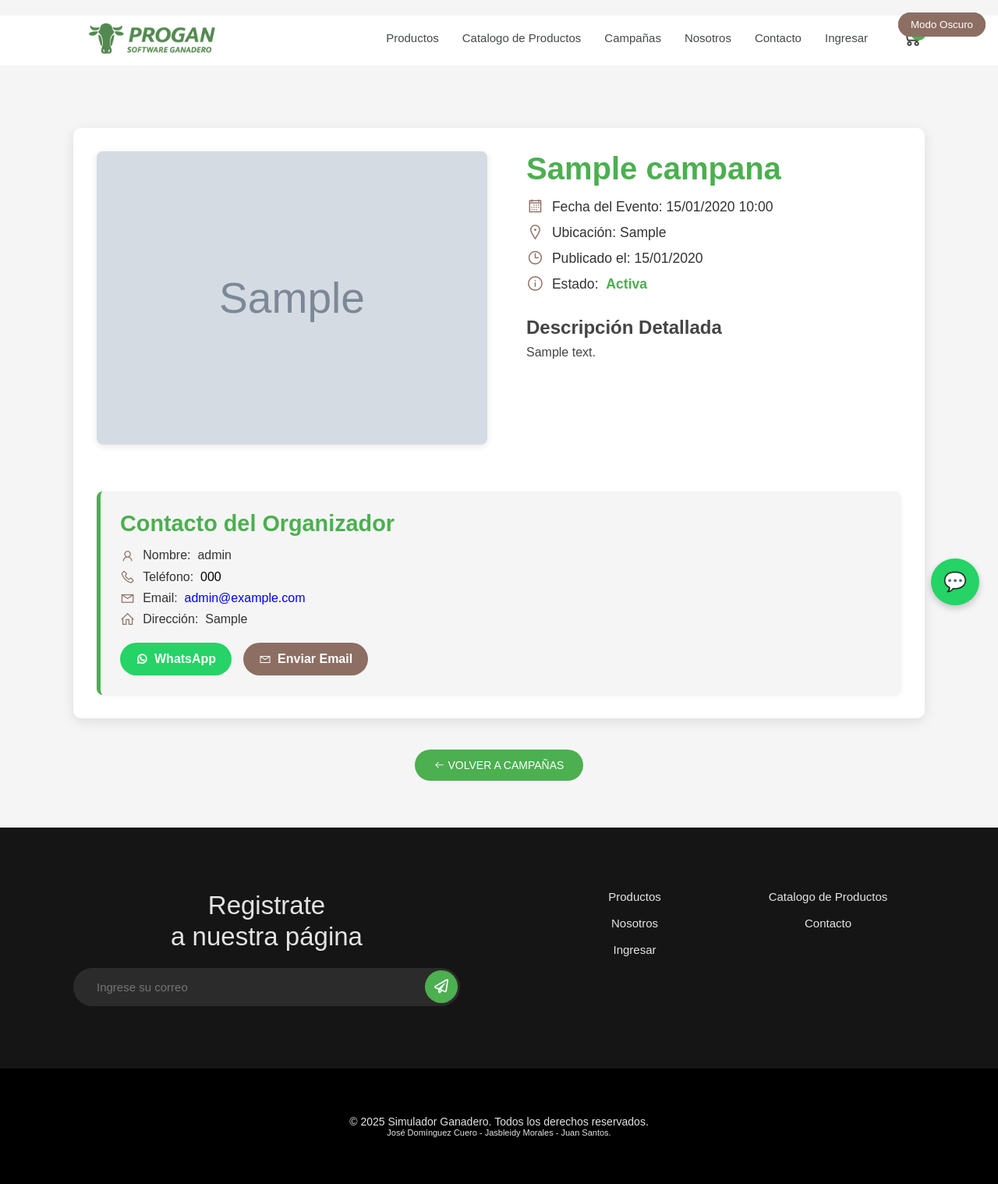
After one commit to JDominguezCuero/softwareGanadero, a PHP site: page /LoginADSO/modules/campanas/controller.php?id=1 in a window 1280 px wide. The commit adds this page. Shown: the whole page at 78% size. Run offline with PHP 8.4, Linux system fonts and the light colour scheme; data comes from the database, SQL or seed files in the repository; tables that the repository leaves empty or names only in its code hold one stand-in row (values such as "Sample post"); grey boxes marked "Sample" are stand-in pictures; some libraries are stand-ins or nearby versions.

Commit message:
Implementación Campañas

```diff
--- /dev/null
+++ b/modules/campanas/controller.php
@@ -0,0 +1,54 @@
+<?php
+// public/campanas_controller.php
+
+ini_set('display_errors', 1);
+ini_set('display_startup_errors', 1);
+error_reporting(E_ALL);
+
+session_start();
+
+require_once(__DIR__ . '/model.php');
+require_once __DIR__ . '/../../config/config.php';
+require_once __DIR__ . '/includes/render_campana_items_function.php'; // Lo crearemos en el siguiente paso
+// Opcional: Si vas a reutilizar renderProductItems, podrías crear un renderCampanaItems
+
+global $conexion;
+
+if (!isset($conexion) || !$conexion instanceof PDO) {
+    error_log("Error: La conexión a la base de datos no está disponible en campanas_controller.php. Verifique config.php.");
+    die("Lo sentimos, hay un problema técnico al cargar las campañas. Por favor, intente más tarde.");
+}
+
+$campanas_listado = [];
+$campana_detalle = null;
+
+try {
+    // Lógica para mostrar una campaña individual (si se pasa un ID)
+    if (isset($_GET['id']) && is_numeric($_GET['id'])) {
+        $id_campana = (int)$_GET['id'];
+        $campana_detalle = obtenerCampanaPorId($conexion, $id_campana);
+
+        if ($campana_detalle) {
+            // Incluir la vista de detalle de campaña
+            include __DIR__ . '/views/campana_detalle.php';
+        } else {
+            // Campaña no encontrada
+            header("HTTP/1.0 404 Not Found");
+            echo "<h1>404 Campaña no encontrada</h1><p>La campaña que buscas no existe o ha sido eliminada.</p>";
+        }
+    } else {
+        // Lógica para listar todas las campañas
+        $campanas_listado = obtenerCampanasActivas($conexion, 0, 'fecha_evento ASC'); // Obtener todas las campañas activas, ordenadas por fecha
+
+        // Incluir la vista de listado de campañas
+        include __DIR__ . '/views/campanas_lista.php';
+    }
+
+} catch (Exception $e) {
+    error_log("Error en campanas_controller.php: " . $e->getMessage());
+    // Puedes redirigir a una página de error o mostrar un mensaje amigable
+    echo "Lo sentimos, hubo un problema al cargar las campañas.";
+}
+
+$conexion = null; // Cierra la conexión a la base de datos
+?>
--- /dev/null
+++ b/modules/campanas/includes/render_campana_items_function.php
@@ -0,0 +1,45 @@
+<?php
+require_once(__DIR__ . '../../../../config/config.php');
+
+/**
+ * Renderiza una lista de campañas en el formato HTML de 'campana-item'.
+ *
+ * @param array $campanas Array de campañas, cada una con sus datos.
+ * @return void
+ */
+function renderCampanaItems(array $campanas): void {
+    if (empty($campanas)) {
+        echo '<p class="no-results">No hay campañas disponibles en este momento.</p>';
+        return;
+    }
+
+    // Usaremos un 'campaigns-grid' para el estilo de cuadrícula
+    echo '<div class="campaigns-grid">';
+    foreach ($campanas as $campana) {
+        $id_campana = htmlspecialchars($campana['id_campana'] ?? '');
+        $titulo = htmlspecialchars($campana['titulo'] ?? 'Campaña sin título');
+        $descripcion_corta = htmlspecialchars(mb_strimwidth($campana['descripcion'] ?? '', 0, 150, '...'));
+        $ubicacion = htmlspecialchars($campana['ubicacion'] ?? 'Ubicación Desconocida');
+        $fecha_evento = new DateTime($campana['fecha_evento'] ?? 'now');
+        $imagen_url = htmlspecialchars($campana['imagen_url'] ?? '../../../public/assets/images/placeholder_campana.png');
+        $nombre_organizador = htmlspecialchars($campana['nombre_usuario'] ?? 'Organizador Desconocido');
+
+        ?>
+        <div class="campana-item" data-campana-id="<?= $id_campana ?>">
+            <div class="c-portada">
+                <img src="<?= $imagen_url ?>" alt="<?= $titulo ?>">
+            </div>
+            <div class="c-info">
+                <h3><?= $titulo ?></h3>
+                <p class="descripcion"><?= $descripcion_corta ?></p>
+                <p class="ubicacion"><i class="las la-map-marker"></i> <?= $ubicacion ?></p>
+                <p class="fecha"><i class="las la-calendar"></i> <?= $fecha_evento->format('d/m/Y H:i') ?></p>
+                <p class="organizador">Organizado por:&nbsp;&nbsp;<strong><?= $nombre_organizador ?></strong></p>
+                <a href="<?= BASE_URL ?>/modules/campanas/controller.php?id=<?= $id_campana ?>" class="hm-btn btn-primary uppercase">Ver Detalles</a>
+            </div>
+        </div>
+        <?php
+    }
+    echo '</div>'; // Cierre del contenedor de la cuadrícula
+}
+?>
--- /dev/null
+++ b/modules/campanas/model.php
@@ -0,0 +1,126 @@
+<?php
+// modules/campanas/model.php
+
+/**
+ * Obtiene todas las campañas activas.
+ *
+ * @param PDO $conexion Objeto de conexión a la base de datos.
+ * @param int $limit Límite de campañas a devolver (opcional).
+ * @param string $order_by Campo por el que ordenar (opcional).
+ * @return array Lista de campañas.
+ */
+function obtenerCampanasActivas(PDO $conexion, int $limit = 0, string $order_by = 'fecha_publicacion DESC'): array {
+    $query = "
+        SELECT
+            c.id_campana,
+            c.titulo,
+            c.descripcion,
+            c.fecha_evento,
+            c.ubicacion,
+            c.imagen_url,
+            c.fecha_publicacion,
+            c.estado,
+            u.nombre_usuario,
+            u.correo_usuario,
+            u.telefono_usuario,
+            u.direccion_usuario -- Asegúrate de que este campo exista en tu tabla usuarios
+        FROM
+            campanas c
+        JOIN
+            usuarios u ON c.id_usuario = u.id_usuario
+        WHERE
+            c.estado = 'activa'
+        ORDER BY
+            " . $order_by; // Se asume que order_by es seguro
+    if ($limit > 0) {
+        $query .= " LIMIT :limit";
+    }
+
+    try {
+        $stmt = $conexion->prepare($query);
+        if ($limit > 0) {
+            $stmt->bindParam(':limit', $limit, PDO::PARAM_INT);
+        }
+        $stmt->execute();
+        return $stmt->fetchAll(PDO::FETCH_ASSOC);
+    } catch (PDOException $e) {
+        error_log("Error en obtenerCampanasActivas: " . $e->getMessage());
+        return [];
+    }
+}
+
+/**
+ * Obtiene los detalles de una campaña específica por su ID.
+ *
+ * @param PDO $conexion Objeto de conexión a la base de datos.
+ * @param int $id_campana ID de la campaña.
+ * @return array|null Detalles de la campaña o null si no se encuentra.
+ */
+function obtenerCampanaPorId(PDO $conexion, int $id_campana): ?array {
+    $query = "
+        SELECT
+            c.id_campana,
+            c.titulo,
+            c.descripcion,
+            c.fecha_evento,
+            c.ubicacion,
+            c.imagen_url,
+            c.fecha_publicacion,
+            c.estado,
+            u.nombre_usuario,
+            u.correo_usuario,
+            u.telefono_usuario,
+            u.direccion_usuario -- Asegúrate de que este campo exista en tu tabla usuarios
+        FROM
+            campanas c
+        JOIN
+            usuarios u ON c.id_usuario = u.id_usuario
+        WHERE
+            c.id_campana = :id_campana
+    ";
+    try {
+        $stmt = $conexion->prepare($query);
+        $stmt->bindParam(':id_campana', $id_campana, PDO::PARAM_INT);
+        $stmt->execute();
+        $campana = $stmt->fetch(PDO::FETCH_ASSOC);
+        return $campana ?: null;
+    } catch (PDOException $e) {
+        error_log("Error en obtenerCampanaPorId: " . $e->getMessage());
+        return null;
+    }
+}
+
+/**
+ * Crea una nueva campaña.
+ *
+ * @param PDO $conexion Objeto de conexión a la base de datos.
+ * @param array $datos Datos de la campaña (titulo, descripcion, fecha_evento, ubicacion, imagen_url, id_usuario).
+ * @return int|false El ID de la nueva campaña insertada o false en caso de error.
+ */
+function crearCampana(PDO $conexion, array $datos) {
+    $query = "
+        INSERT INTO campanas (id_usuario, titulo, descripcion, fecha_evento, ubicacion, imagen_url)
+        VALUES (:id_usuario, :titulo, :descripcion, :fecha_evento, :ubicacion, :imagen_url)
+    ";
+    try {
+        $stmt = $conexion->prepare($query);
+        $stmt->bindParam(':id_usuario', $datos['id_usuario'], PDO::PARAM_INT);
+        $stmt->bindParam(':titulo', $datos['titulo'], PDO::PARAM_STR);
+        $stmt->bindParam(':descripcion', $datos['descripcion'], PDO::PARAM_STR);
+        $stmt->bindParam(':fecha_evento', $datos['fecha_evento'], PDO::PARAM_STR); // Formato YYYY-MM-DD HH:MM:SS
+        $stmt->bindParam(':ubicacion', $datos['ubicacion'], PDO::PARAM_STR);
+        $stmt->bindParam(':imagen_url', $datos['imagen_url'], PDO::PARAM_STR);
+
+        if ($stmt->execute()) {
+            return $conexion->lastInsertId();
+        }
+        return false;
+    } catch (PDOException $e) {
+        error_log("Error al crear campaña: " . $e->getMessage());
+        return false;
+    }
+}
+
+// Funciones como actualizarCampana, eliminarCampana, etc..
+
+?>
--- /dev/null
+++ b/modules/campanas/views/campana_detalle.php
@@ -0,0 +1,289 @@
+<?php
+
+require_once(__DIR__ . '../../../../config/config.php');
+
+?>
+
+<!DOCTYPE html>
+<html lang="es">
+<head>
+    <meta charset="UTF-8">
+    <meta name="viewport" content="width=device-width, initial-scale=1.0">
+    <title><?= htmlspecialchars($campana_detalle['titulo'] ?? 'Detalle de Campaña') ?> - AgroMarket</title>
+    <link rel="stylesheet" href="https://use.fontawesome.com/releases/v5.8.1/css/all.css">
+    <link rel="stylesheet" href="https://maxst.icons8.com/vue-static/landings/line-awesome/line-awesome/1.3.0/css/line-awesome.min.css">
+    <link rel="stylesheet" href="<?= BASE_URL ?>/public/assets/css/principal.css">
+    <style>
+        /* Contenedor principal del detalle */
+        .campaign-detail-container {
+            display: flex;
+            flex-wrap: wrap; /* Permite que los bloques se envuelvan en pantallas pequeñas */
+            gap: 30px;
+            /* margin-top: 30px; */
+            background-color: var(--texto-claro); /* Fondo claro para el detalle */
+            padding: 30px;
+            border-radius: 10px;
+            box-shadow: 0 4px 15px rgba(0,0,0,0.1);
+        }
+
+        .dark-mode .campaign-detail-container {
+            background-color: var(--oscuro);
+            box-shadow: 0 4px 15px rgba(0,0,0,0.3);
+            border: 1px solid #555;
+        }
+
+        /* Sección de imagen */
+        .campaign-image {
+            flex: 1 1 400px; /* Crece y encoge, con un tamaño base de 400px */
+            max-width: 50%; /* Ocupa máximo la mitad del ancho */
+            border-radius: 8px;
+            overflow: hidden;
+            box-shadow: 0 2px 10px rgba(0,0,0,0.1);
+        }
+        .campaign-image img {
+            width: 100%;
+            height: auto;
+            display: block;
+            object-fit: cover;
+        }
+
+        /* Sección de información */
+        .campaign-info {
+            flex: 1 1 400px; /* Crece y encoge, con un tamaño base de 400px */
+            max-width: 50%; /* Ocupa máximo la mitad del ancho */
+            padding: 0 20px;
+            box-sizing: border-box;
+        }
+
+        .campaign-info h1 {
+            color: var(--verde);
+            font-size: 2.5em;
+            margin-top: 0;
+            margin-bottom: 15px;
+        }
+
+        .campaign-info .meta-info p {
+            font-size: 1.1em;
+            margin-bottom: 10px;
+            display: flex;
+            align-items: center;
+            color: var(--texto-oscuro);
+        }
+        .dark-mode .campaign-info .meta-info p {
+            color: var(--texto-claro);
+        }
+
+        .campaign-info .meta-info p i {
+            margin-right: 10px;
+            font-size: 1.3em;
+            color: var(--marron);
+        }
+
+        .campaign-info .description-full {
+            margin-top: 25px;
+            line-height: 1.6;
+            font-size: 1em;
+            color: #444;
+        }
+        .dark-mode .campaign-info .description-full {
+            color: #ddd;
+        }
+
+        /* Sección del organizador */
+        .organizer-info {
+            flex: 1 1 100%; /* Ocupa todo el ancho en una nueva línea */
+            margin-top: 30px;
+            padding: 25px;
+            background-color: var(--claro);
+            border-radius: 8px;
+            box-shadow: 0 2px 5px rgba(0,0,0,0.05);
+            border-left: 5px solid var(--verde);
+            color: var(--texto-oscuro);
+        }
+        .dark-mode .organizer-info {
+            background-color: #2b2b2b;
+            border-left-color: var(--marron);
+            color: var(--texto-claro);
+        }
+
+        .organizer-info h2 {
+            font-size: 1.8em;
+            color: var(--verde);
+            margin-top: 0;
+            margin-bottom: 15px;
+        }
+
+        .organizer-info p {
+            margin-bottom: 8px;
+            display: flex;
+            align-items: center;
+        }
+        .organizer-info p i {
+            margin-right: 10px;
+            font-size: 1.2em;
+            color: var(--marron);
+        }
+
+        .organizer-contact-buttons {
+            margin-top: 20px;
+            display: flex;
+            gap: 15px;
+            flex-wrap: wrap;
+        }
+
+        .organizer-contact-buttons a {
+            padding: 12px 20px;
+            border-radius: 25px;
+            font-size: 1em;
+            font-weight: bold;
+            text-decoration: none;
+            display: flex;
+            align-items: center;
+            gap: 8px;
+            transition: background-color 0.3s ease, transform 0.2s ease;
+        }
+
+        .organizer-contact-buttons .btn-whatsapp {
+            background-color: #25D366;
+            color: white;
+        }
+        .organizer-contact-buttons .btn-whatsapp:hover {
+            background-color: #1DA851;
+            transform: translateY(-2px);
+        }
+
+        .organizer-contact-buttons .btn-email {
+            background-color: var(--marron);
+            color: white;
+        }
+        .organizer-contact-buttons .btn-email:hover {
+            background-color: #7a5c52;
+            transform: translateY(-2px);
+        }
+
+        /* Botón de volver */
+        .back-button-container {
+            margin-top: 40px;
+            text-align: center;
+        }
+
+        /* Media queries para responsividad */
+        @media (max-width: 992px) {
+            .campaign-image, .campaign-info {
+                max-width: 100%; /* Ocupan todo el ancho en tablets */
+                padding: 0; /* Eliminar padding horizontal si ocupan todo el ancho */
+            }
+            .campaign-info {
+                margin-top: 20px; /* Espacio entre imagen y texto */
+            }
+        }
+        @media (max-width: 768px) {
+            .campaign-detail-container {
+                flex-direction: column; /* Apila los elementos en móviles */
+                padding: 20px;
+            }
+            .campaign-info h1 {
+                font-size: 2em;
+            }
+            .organizer-contact-buttons {
+                justify-content: center;
+            }
+        }
+    </style>
+</head>
+<body>
+
+    <?php include '../../public/assets/layout/header.php'; ?>
+    <button class="dark-toggle" onclick="toggleDarkMode()">Modo Oscuro</button>
+
+    <div class="hm-page-block">
+        <div class="container">
+            <?php if ($campana_detalle): ?>
+                <div class="campaign-detail-container" data-aos="fade-up">
+                    <div class="campaign-image">
+                        <img src="<?= htmlspecialchars($campana_detalle['imagen_url'] ?? 'assets/img/placeholder_campana.jpg') ?>" alt="<?= htmlspecialchars($campana_detalle['titulo']) ?>">
+                    </div>
+                    <div class="campaign-info">
+                        <h1><?= htmlspecialchars($campana_detalle['titulo']) ?></h1>
+                        <div class="meta-info">
+                            <p><i class="las la-calendar"></i> Fecha del Evento: <?= (new DateTime($campana_detalle['fecha_evento']))->format('d/m/Y H:i') ?></p>
+                            <p><i class="las la-map-marker"></i> Ubicación: <?= htmlspecialchars($campana_detalle['ubicacion']) ?></p>
+                            <p><i class="las la-clock"></i> Publicado el: <?= (new DateTime($campana_detalle['fecha_publicacion']))->format('d/m/Y') ?></p>
+                            <p><i class="las la-info-circle"></i> Estado:&nbsp;&nbsp;<span style="font-weight: bold; color: <?= $campana_detalle['estado'] === 'activa' ? 'var(--verde)' : 'gray' ?>;"><?= htmlspecialchars(ucfirst($campana_detalle['estado'])) ?></span></p>
+                        </div>
+                        <div class="description-full">
+                            <h2>Descripción Detallada</h2>
+                            <p><?= nl2br(htmlspecialchars($campana_detalle['descripcion'])) ?></p>
+                        </div>
+                    </div>
+
+                    <div class="organizer-info" data-aos="fade-up">
+                        <h2>Contacto del Organizador</h2>
+                        <p><i class="las la-user"></i> Nombre:&nbsp;&nbsp;<?= htmlspecialchars($campana_detalle['nombre_usuario'] ?? 'N/A') ?></p>
+                        <?php if (!empty($campana_detalle['telefono_usuario'])): ?>
+                            <p><i class="las la-phone"></i> Teléfono:&nbsp;&nbsp;<a style="color: black" href="tel:<?= htmlspecialchars($campana_detalle['telefono_usuario']) ?>"><?= htmlspecialchars($campana_detalle['telefono_usuario']) ?></a></p>
+                        <?php endif; ?>
+                        <?php if (!empty($campana_detalle['correo_usuario'])): ?>
+                            <p><i class="las la-envelope"></i> Email:&nbsp;&nbsp;<a style="color: blue" href="mailto:<?= htmlspecialchars($campana_detalle['correo_usuario']) ?>"><?= htmlspecialchars($campana_detalle['correo_usuario']) ?></a></p>
+                        <?php endif; ?>
+                        <?php if (!empty($campana_detalle['direccion_usuario'])): ?>
+                            <p><i class="las la-home"></i> Dirección:&nbsp;&nbsp;<?= htmlspecialchars($campana_detalle['direccion_usuario']) ?></p>
+                        <?php endif; ?>
+
+                        <div class="organizer-contact-buttons">
+                            <?php if (!empty($campana_detalle['telefono_usuario'])): ?>
+                                <a href="https://wa.me/<?= preg_replace('/[^0-9]/', '', $campana_detalle['telefono_usuario']) ?>" target="_blank" class="btn-whatsapp">
+                                    <i class="lab la-whatsapp"></i> WhatsApp
+                                </a>
+                            <?php endif; ?>
+                            <?php if (!empty($campana_detalle['correo_usuario'])): ?>
+                                <a href="mailto:<?= htmlspecialchars($campana_detalle['correo_usuario']) ?>" class="btn-email">
+                                    <i class="las la-envelope"></i> Enviar Email
+                                </a>
+                            <?php endif; ?>
+                        </div>
+                    </div>
+                </div>
+
+                <div class="back-button-container" data-aos="fade-up">
+                    <a href="<?= BASE_URL ?>/modules/campanas/controller.php" class="hm-btn btn-primary uppercase">
+                        <i class="las la-arrow-left"></i> Volver a Campañas
+                    </a>
+                </div>
+
+            <?php else: ?>
+                <div class="text-center no-results" data-aos="fade-in">
+                    <h1>Campaña no encontrada</h1>
+                    <p>Lo sentimos, la campaña que buscas no existe o ha sido eliminada.</p>
+                    <a href="<?= BASE_URL ?>/modules/campanas/controller.php" class="hm-btn btn-primary uppercase mt-30">
+                        <i class="las la-arrow-left"></i> Ver todas las Campañas
+                    </a>
+                </div>
+            <?php endif; ?>
+        </div>
+    </div>
+
+    <?php include '../../public/assets/layout/flooter.php'; ?>
+    <script src="../../public/assets/js/tienda_online.js"></script>
+
+    <script src="https://unpkg.com/aos@next/dist/aos.js"></script>
+    <script>
+        AOS.init();
+
+        function toggleDarkMode() {
+            document.body.classList.toggle('dark-mode');
+            if (document.body.classList.contains('dark-mode')) {
+                localStorage.setItem('darkMode', 'enabled');
+            } else {
+                localStorage.setItem('darkMode', 'disabled');
+            }
+        }
+        function applyDarkModeOnLoad() {
+            if (localStorage.getItem('darkMode') === 'enabled') {
+                document.body.classList.add('dark-mode');
+            }
+        }
+        document.addEventListener('DOMContentLoaded', applyDarkModeOnLoad);
+    </script>
+</body>
+</html>
--- a/public/nosotros.php
+++ b/public/nosotros.php
@@ -37,6 +37,7 @@
     <div class="hm-wrapper">
 
         <?php include 'assets/layout/header.php'; ?>
+
 
         <header>
             <div class="carousel">
```
Also changed, not shown: modules/campanas/views/campanas_lista.php (added, +180 -0 lines), public/assets/js/tienda_online.js, public/assets/layout/header.php, public/index.php (line endings or trailing spaces), 2 other files.
